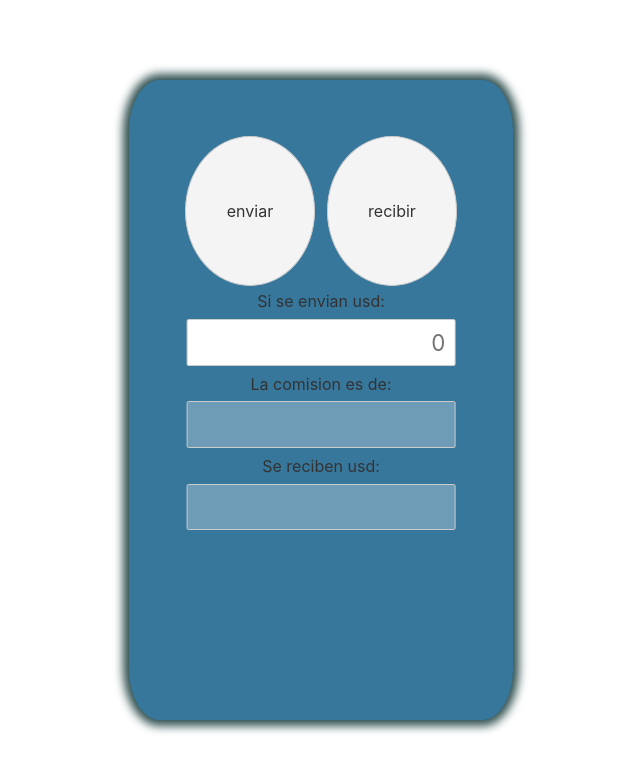
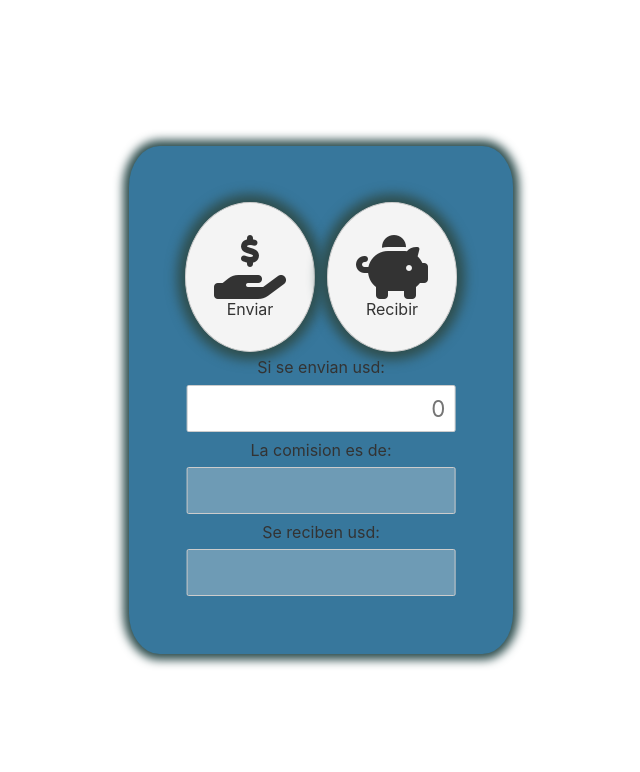
Before and after one commit to Leirbagabo/paypal-comisions-calc, a Svelte app: page / in a window 1280 px wide. Shown: the top 772 px of the page, without its empty margins (319-959 px from the left). Built offline with nearby package versions, Linux system fonts and the light colour scheme.

Commit message:
Buttons styled and add fontawesome icons

```diff
--- a/public/index.html
+++ b/public/index.html
@@ -11,6 +11,7 @@
 	<link rel='stylesheet' href='/build/bundle.css'>
 
 	<script defer src='/build/bundle.js'></script>
+	<script src="https://kit.fontawesome.com/65d1a44e6e.js" crossorigin="anonymous"></script>
 </head>
 
 <body>
--- a/src/App.svelte
+++ b/src/App.svelte
@@ -5,8 +5,8 @@
 <main>
   <div class="container">
     <div class="options">
-      <button>enviar</button>
-      <button>recibir</button>
+      <button><i class="fas fa-hand-holding-usd" style="font-size:4rem;"></i><br> Enviar </button>
+      <button><i class="fas fa-piggy-bank" style="font-size:4rem;"></i><br>Recibir</button>
     </div>
     <div class="inputs">
       <span>Si se envian usd:</span>
@@ -31,7 +31,7 @@
   .container {
     background-color: rgb(55, 119, 156);
     width: 30vw;
-    min-height: 80vh;
+    height: auto;
     border-radius: 8%;
     box-shadow: 0px 0px 10px 6px darkslategray;
   }
@@ -49,6 +49,7 @@
 	height:150px;
 	width:150px;
 	margin:2%;
+  box-shadow: 0px 0px 12px 8px darkslategray;
   border-radius:100%;
 
   }
```
